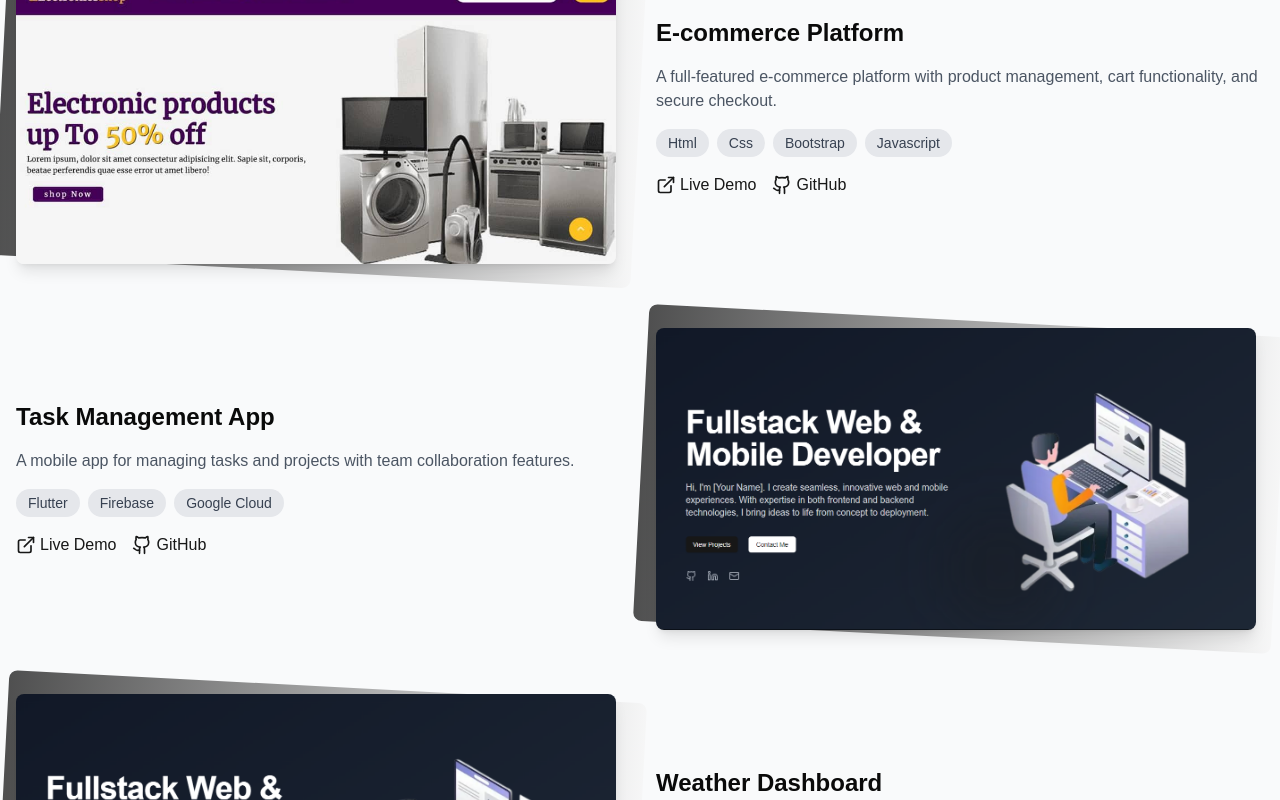
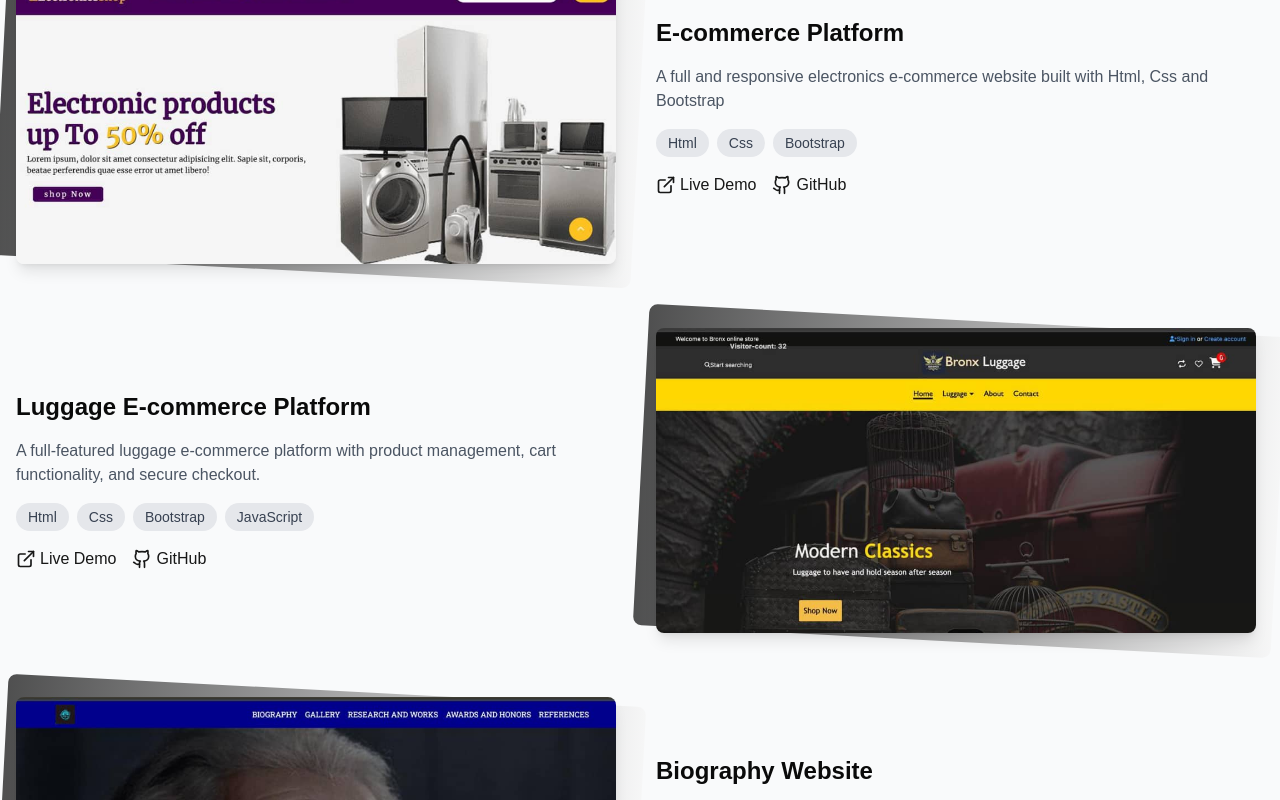
Before and after one commit to XRISTECH/mr-miracle-portfolio, a Next.js app: page / in a window 1280 px wide. Shown: the part 1680-2480 px from the top of the page. Built offline with nearby package versions, Linux system fonts and the light colour scheme.

Commit message:
project change

```diff
--- a/src/data/projects.ts
+++ b/src/data/projects.ts
@@ -11,25 +11,28 @@ export const PROJECTS: Project[] = [
     {
       image: "ecommercewebsite.jpeg",
       title: "E-commerce Platform",
-      description: "A full-featured e-commerce platform with product management, cart functionality, and secure checkout.",
+      description: "A full and responsive electronics  e-commerce website built with  Html, Css and Bootstrap",
       url: "https://ecommerce-delta-ebon.vercel.app/",
       github: "https://github.com/XRISTECH/ecommerce",
-      technologies: ["Html", "Css", "Bootstrap", "Javascript"]
+      technologies: ["Html", "Css", "Bootstrap"]
     },
+
     {
-      image: "portfolio.png",
-      title: "Task Management App",
-      description: "A mobile app for managing tasks and projects with team collaboration features.",
-      url: "https://taskmasterapp.com",
-      github: "https://github.com/yourusername/task-management-app",
-      technologies: ["Flutter", "Firebase", "Google Cloud"]
+      image: "luggage ecommerece.jpeg",
+      title: "Luggage E-commerce Platform",
+      description: "A full-featured luggage e-commerce platform with product management, cart functionality, and secure checkout.",
+      url: "https://bronxluggage.vercel.app/",
+      github: "https://github.com/XRISTECH/bronxluggage",
+      technologies: ["Html", "Css", "Bootstrap", "JavaScript"]
     },
+
     {
-      image: "portfolio.png",
-      title: "Weather Dashboard",
-      description: "A responsive web app that displays real-time weather information and forecasts.",
-      url: "https://weatherdashboard.example.com",
-      technologies: ["HTML", "CSS", "JavaScript", "OpenWeatherMap API"]
+      image: "biography website.jpeg",
+      title: "Biography Website",
+      description: "A responsive biography website using Albert Einstein as a case study.",
+      url: "https://biography-ruby.vercel.app/",
+      github: "",
+      technologies: ["HtmL", "Css", "Bootstrap"]
     }
 
   ];
```
Also changed, not shown: public/images/projects/biography website.jpeg (added), public/images/projects/luggage ecommerece.jpeg (added).
